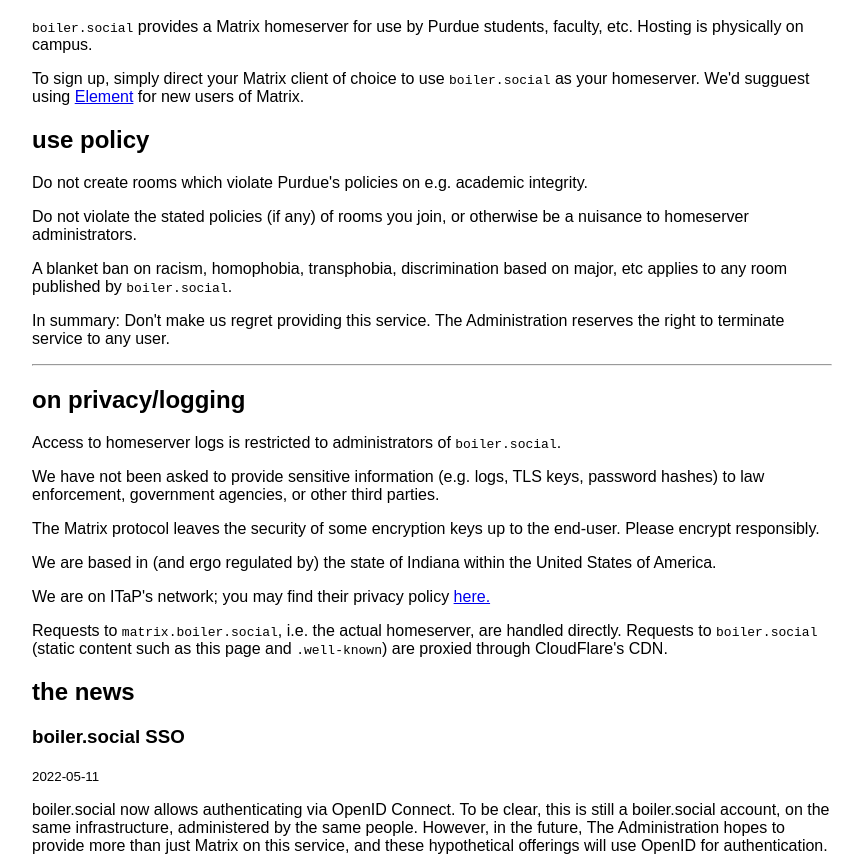
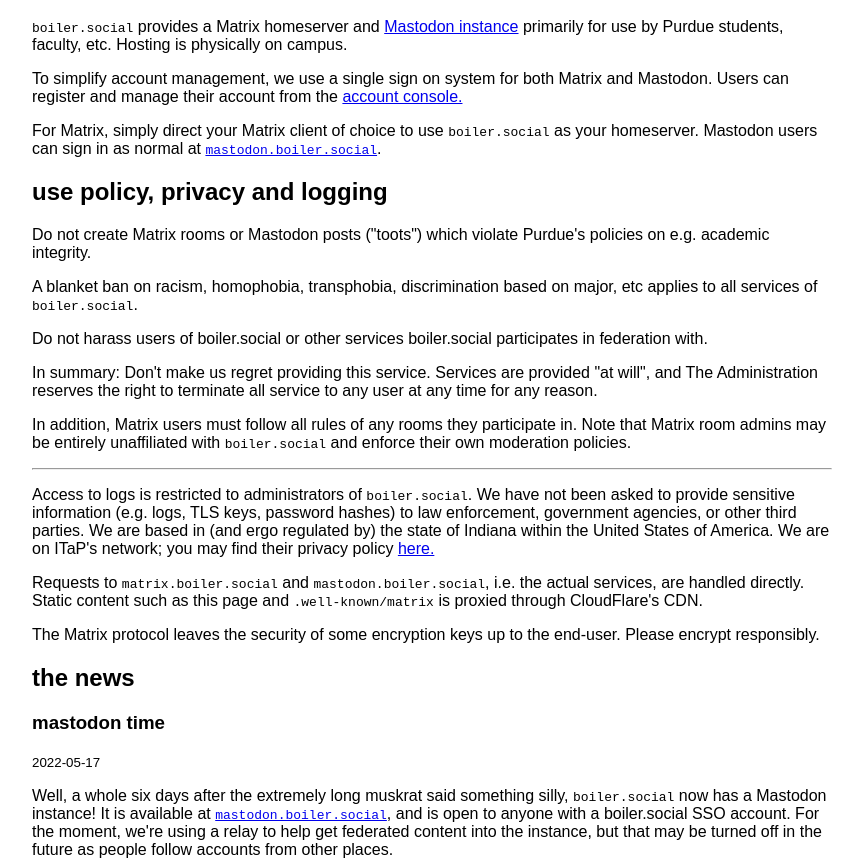
Before and after one commit to purdueLUG/boiler.social, a plain HTML site: page index.html in a window 1280 px wide. Shown: the part 80-948 px from the top of the page, without its empty margins (208-1071 px from the left). Drawn offline with Linux system fonts and the light colour scheme.

Commit message:
Reformat policies a bit, Mastodon instance news

```diff
--- a/index.html
+++ b/index.html
@@ -14,27 +14,40 @@
       <h1>welcome to <code>boiler.social</code></h1>
     </header>
     <main>
-      <p><code>boiler.social</code> provides a Matrix homeserver for use by Purdue students, faculty, etc. Hosting is physically on campus.</p>
-      <p>To sign up, simply direct your Matrix client of choice to use <code>boiler.social</code> as your homeserver. We'd sugguest using <a href="https://element.io/get-started">Element</a> for new users of Matrix.</p>
-      <h2>use policy</h2>
-      <p>Do not create rooms which violate Purdue's policies on e.g. academic integrity.</p>
-      <p>Do not violate the stated policies (if any) of rooms you join, or otherwise be a nuisance to homeserver administrators.</p>
-      <p>A blanket ban on racism, homophobia, transphobia, discrimination based on major, etc applies to any room published by <code>boiler.social</code>.</p>
-      <p>In summary: Don't make us regret providing this service. The Administration reserves the right to terminate service to any user.</p>
+      <p><code>boiler.social</code> provides a Matrix homeserver and <a href="https://mastodon.boiler.social/">Mastodon instance</a> primarily for use by Purdue students, faculty, etc. Hosting is physically on campus.</p>
+      <p>To simplify account management, we use a single sign on system for both Matrix and Mastodon. Users can register and manage their account from the <a href="https://sso.boiler.social/realms/users.boiler.social/account/">account console.</a></p>
+      <p>For Matrix, simply direct your Matrix client of choice to use <code>boiler.social</code> as your homeserver. Mastodon users can sign in as normal at <a href="https://mastodon.boiler.social/"><code>mastodon.boiler.social</code></a>.</p>
+    </main>
+    <section>
+      <h2>use policy, privacy and logging</h2>
+      <p>Do not create Matrix rooms or Mastodon posts ("toots") which violate Purdue's policies on e.g. academic integrity.</p>
+      <p>A blanket ban on racism, homophobia, transphobia, discrimination based on major, etc applies to all services of <code>boiler.social</code>.</p>
+      <p>Do not harass users of boiler.social or other services boiler.social participates in federation with.</p>
+      <p>In summary: Don't make us regret providing this service. Services are provided "at will", and The Administration reserves the right to terminate all service to any user at any time for any reason.</p>
+      <p>In addition, Matrix users must follow all rules of any rooms they participate in. Note that Matrix room admins may be entirely unaffiliated with <code>boiler.social</code> and enforce their own moderation policies.</p>
+      <hr>
       <p>
-    </main>
-    <hr>
-    <section>
-      <h2>on privacy/logging</h2>
-      <p>Access to homeserver logs is restricted to administrators of <code>boiler.social</code>.</p>
-      <p>We have not been asked to provide sensitive information (e.g. logs, TLS keys, password hashes) to law enforcement, government agencies, or other third parties.</p>
+        Access to logs is restricted to administrators of <code>boiler.social</code>.
+        We have not been asked to provide sensitive information (e.g. logs, TLS keys, password hashes) to law enforcement, government agencies, or other third parties.
+        We are based in (and ergo regulated by) the state of Indiana within the United States of America.
+        We are on ITaP's network; you may find their privacy policy <a href="https://www.purdue.edu/policies/information-technology/viib8.html">here.</a>
+      </p>
+      <p>Requests to <code>matrix.boiler.social</code> and <code>mastodon.boiler.social</code>, i.e. the actual services, are handled directly. Static content such as this page and <code>.well-known/matrix</code> is proxied through CloudFlare's CDN.</p>
       <aside>The Matrix protocol leaves the security of some encryption keys up to the end-user. Please encrypt responsibly.</aside>
-      <p>We are based in (and ergo regulated by) the state of Indiana within the United States of America.</p>
-      <p>We are on ITaP's network; you may find their privacy policy <a href="https://www.purdue.edu/policies/information-technology/viib8.html">here.</a></p>
-      <p>Requests to <code>matrix.boiler.social</code>, i.e. the actual homeserver, are handled directly. Requests to <code>boiler.social</code> (static content such as this page and <code>.well-known</code>) are proxied through CloudFlare's CDN.</p>
     </section>
     <section>
       <h2>the news</h2>
+      <article>
+        <header>
+          <h3>mastodon time</h3>
+          <small>2022-05-17</small>
+        </header>
+        <p>
+          Well, a whole six days after the extremely long muskrat said something silly, <code>boiler.social</code> now has a Mastodon instance!
+          It is available at <a href="https://mastodon.boiler.social/"><code>mastodon.boiler.social</code></a>, and is open to anyone with a boiler.social SSO account.
+          For the moment, we're using a relay to help get federated content into the instance, but that may be turned off in the future as people follow accounts from other places.
+        </p>
+      </article>
       <article>
         <header>
           <h3>boiler.social SSO</h3>
@@ -54,7 +67,7 @@
     </section>
     <footer>
       <p>
-      <small>brought to you by the <a href="http://purduelug.org/">Purdue Linux User's Group</a>, <a href="https://w9yb.org/">W9YB</a>, Purdue Homelab, and <noscript>you having JavaScript disabled.</noscript><span onclick="set_sponsor()" id="funny-sponsor"></span></small>
+      <small>brought to you by the <a href="https://purduelug.org/">Purdue Linux User's Group</a>, <a href="https://w9yb.org/">W9YB</a>, Purdue Homelab, and <noscript>you having JavaScript disabled.</noscript><span onclick="set_sponsor()" id="funny-sponsor"></span></small>
       </p>
       <p>
         <small>
```
Lines whose indentation alone changed are shown as unchanged.
